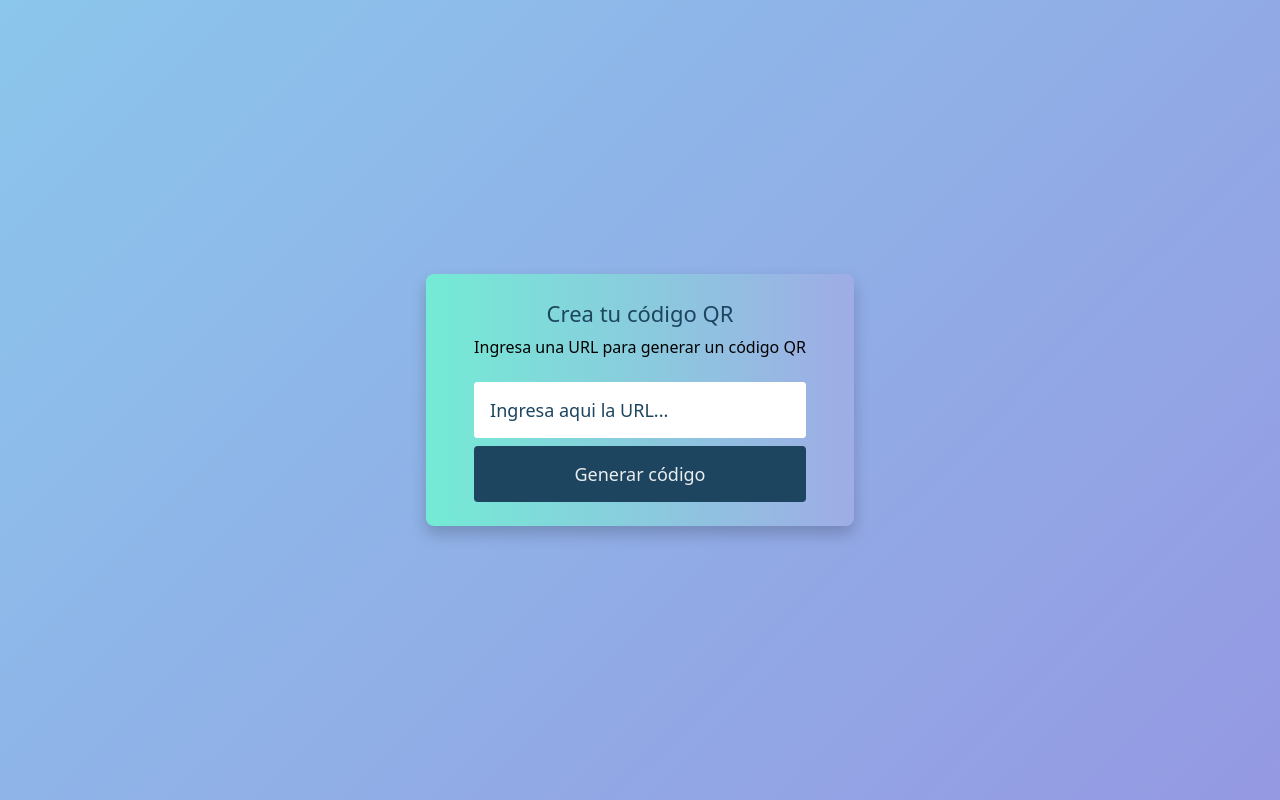
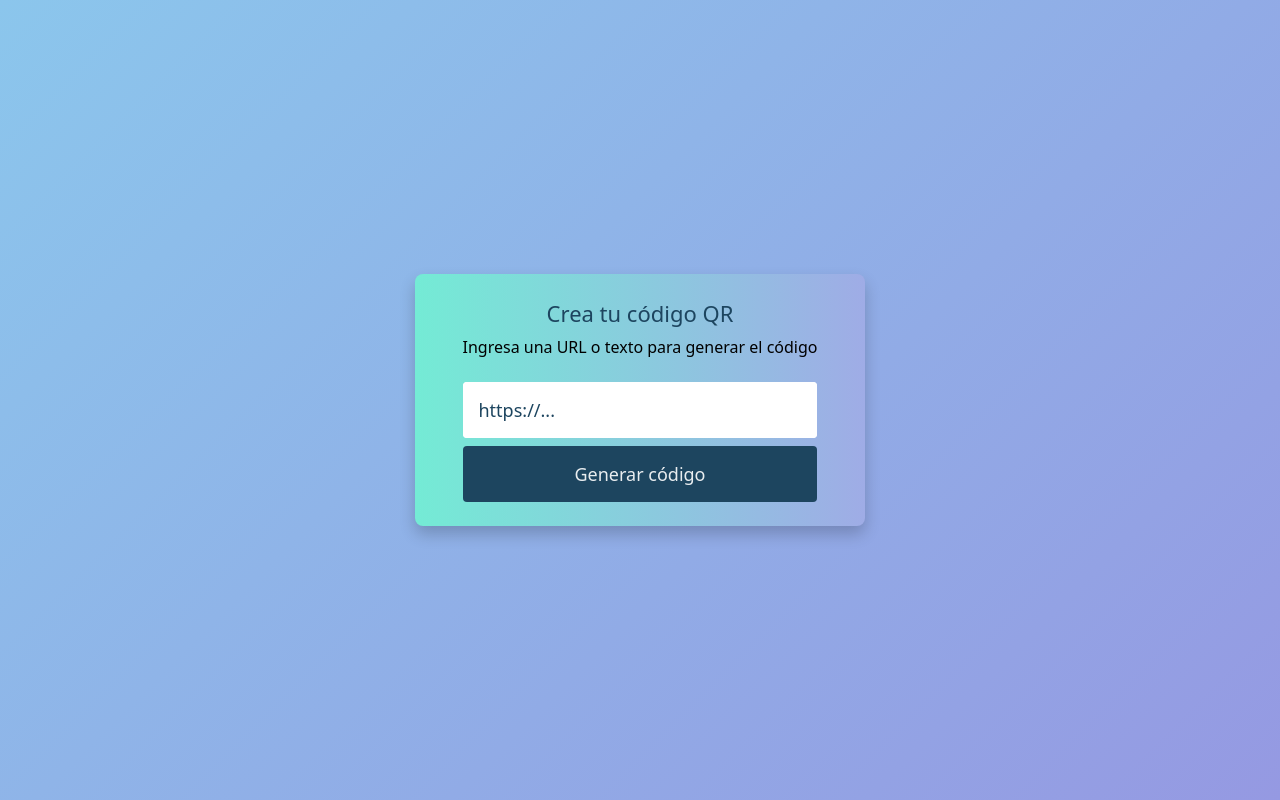
Before and after one commit to titoworlddev/qr-code-creator, a React (Vite) app: page / in a window 1280 px wide. Built offline with nearby package versions, Linux system fonts and the light colour scheme; no server answers.

Commit message:
refactor: Changed header and placeholder texts

```diff
--- a/src/components/Form/Form.jsx
+++ b/src/components/Form/Form.jsx
@@ -79,7 +79,7 @@ export default function Form() {
         <input
           type="text"
           spellCheck={false}
-          placeholder="Ingresa aqui la URL..."
+          placeholder="https://..."
           value={qrInputValue}
           onChange={handleInputOnChange}
         />
--- a/src/components/Header/Header.jsx
+++ b/src/components/Header/Header.jsx
@@ -4,7 +4,7 @@ export default function Header() {
   return (
     <header>
       <h1>Crea tu código QR</h1>
-      <p>Ingresa una URL para generar un código QR</p>
+      <p>Ingresa una URL o texto para generar el código</p>
     </header>
   );
 }
```
